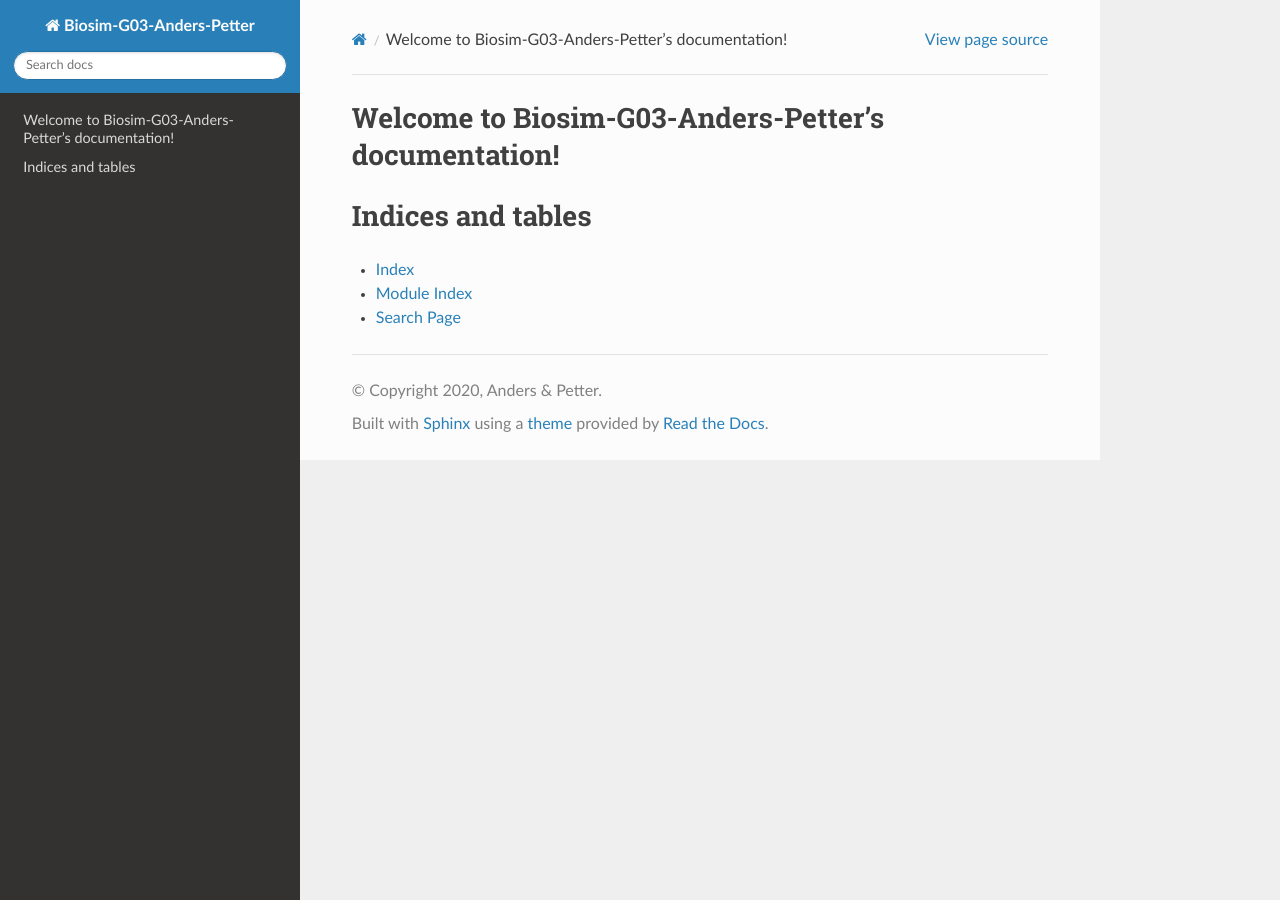
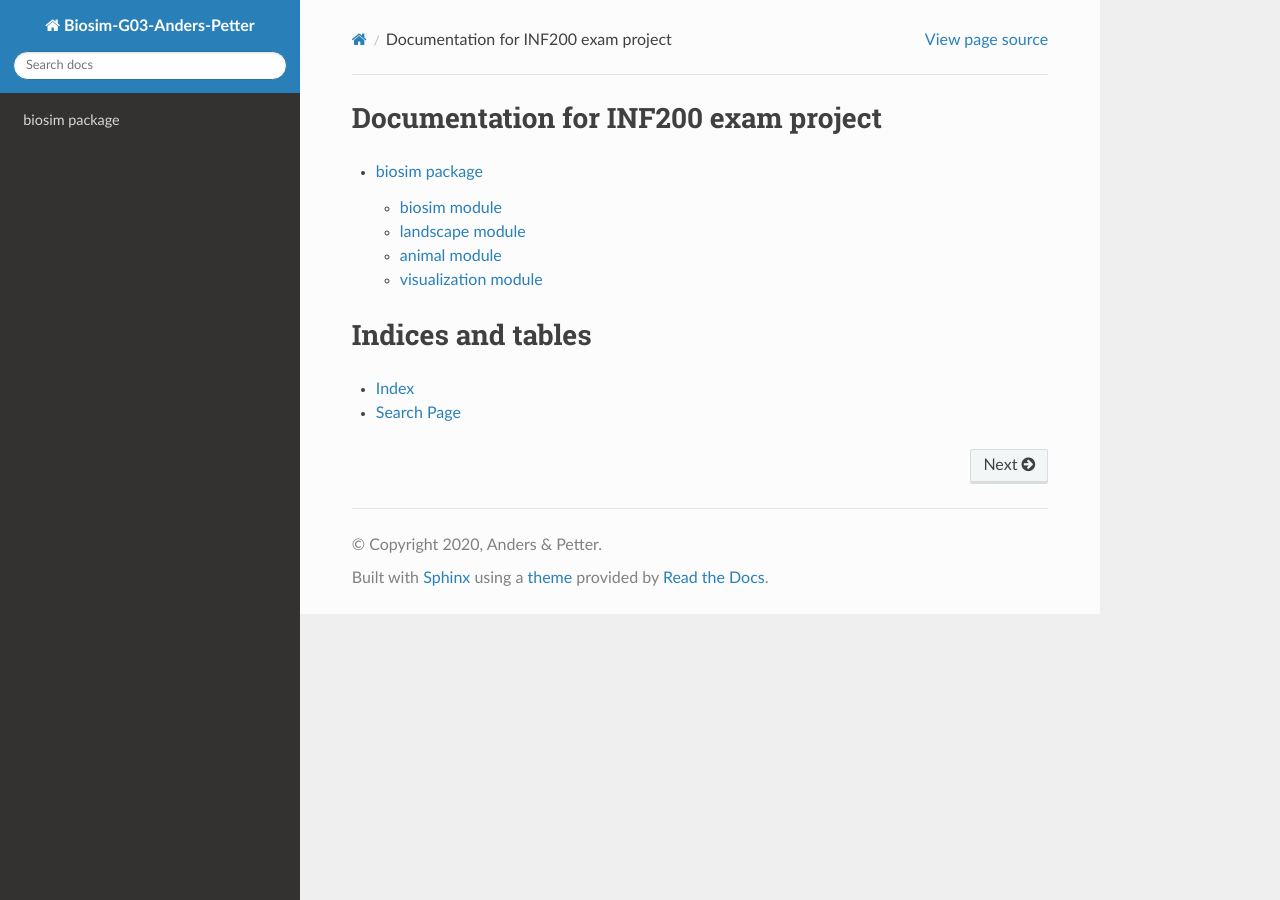
Before and after one commit to pkhetland/BioSim_G03_Anders_Petter, a Sphinx documentation site: the page built from docs/index.rst, in a window 1280 px wide. Built offline with Sphinx 7.4.7 and the Read the Docs theme 2.0.0, drawn with Linux system fonts in a browser that asks for light colours.

Commit message:
Updated docstrings and docs folder

```diff
--- a/docs/biosim_src.rst
+++ b/docs/biosim_src.rst
@@ -1,8 +1,14 @@
 biosim package
 ==============
 
-biosim.biosim module
---------------------
+The biosim package contains four modules:
+    - biosim
+    - landscape
+    - animal
+    - visualization
+
+biosim module
+--------------
 
 .. automodule:: biosim_src.biosim
    :members:
--- a/docs/index.rst
+++ b/docs/index.rst
@@ -3,18 +3,17 @@
    You can adapt this file completely to your liking, but it should at least
    contain the root `toctree` directive.
 
-Welcome to Biosim-G03-Anders-Petter's documentation!
+Documentation for INF200 exam project
 ====================================================
 
 .. toctree::
    :maxdepth: 2
-   :caption: Contents:
-    modules
+
+   biosim_src
 
 
 Indices and tables
 ==================
 
 * :ref:`genindex`
-* :ref:`modindex`
 * :ref:`search`
--- a/setup.py
+++ b/setup.py
@@ -5,7 +5,7 @@ with open("README.md", "r") as fh:
 
 setuptools.setup(
     name="Biosim-G03-Anders-Petter", # Replace with your own username
-    version="0.0.1",
+    version="0.1.0",
     author="Anders Høst; Petter Hetland",
     description="Exam package for INF200 biosim_src project",
     long_description=long_description,
```
Also changed, not shown: other parts of docs/biosim_src.rst (+1 -1 lines), docs/modules.rst (deleted, +0 -7 lines), 1 other file.
